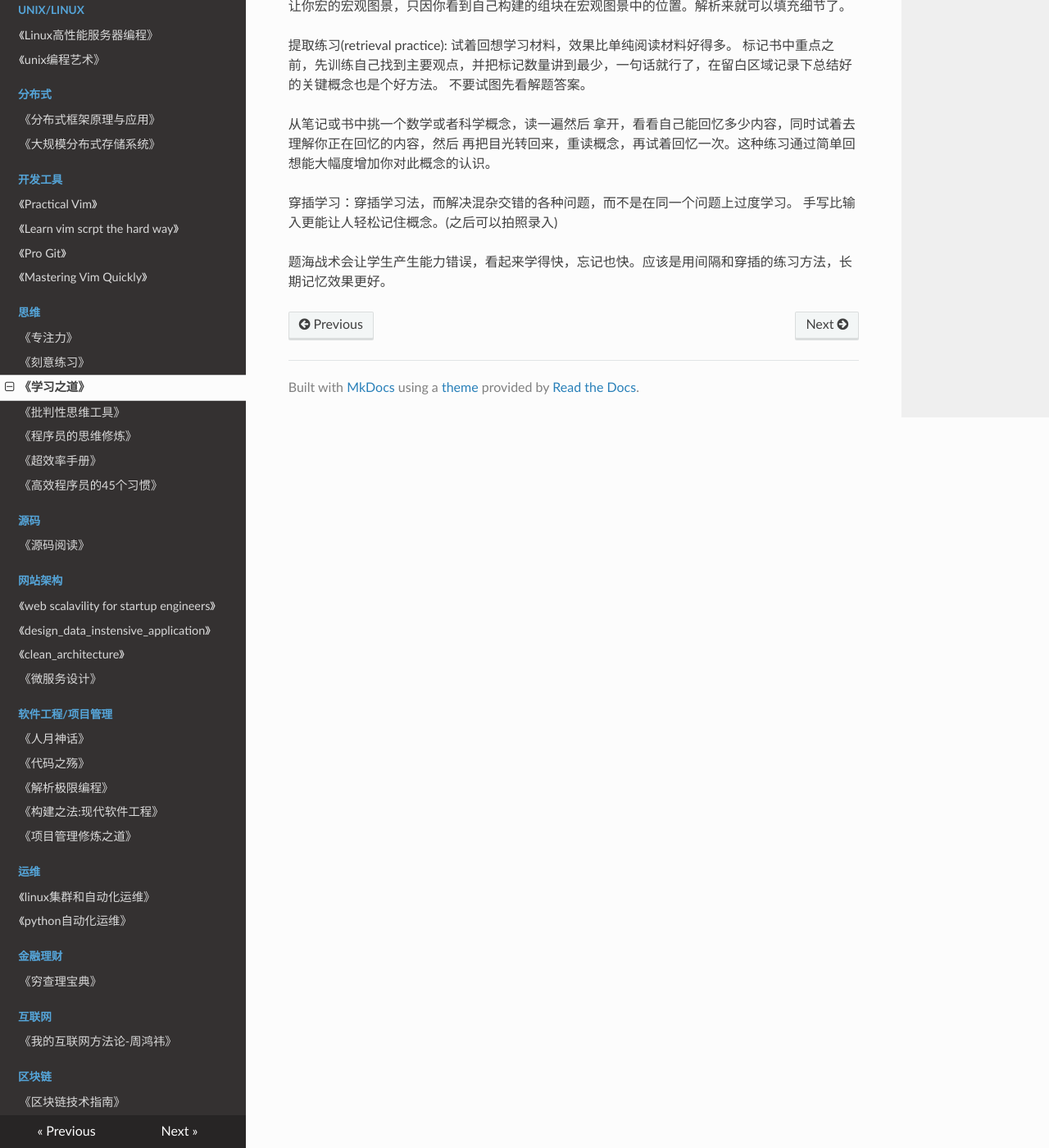
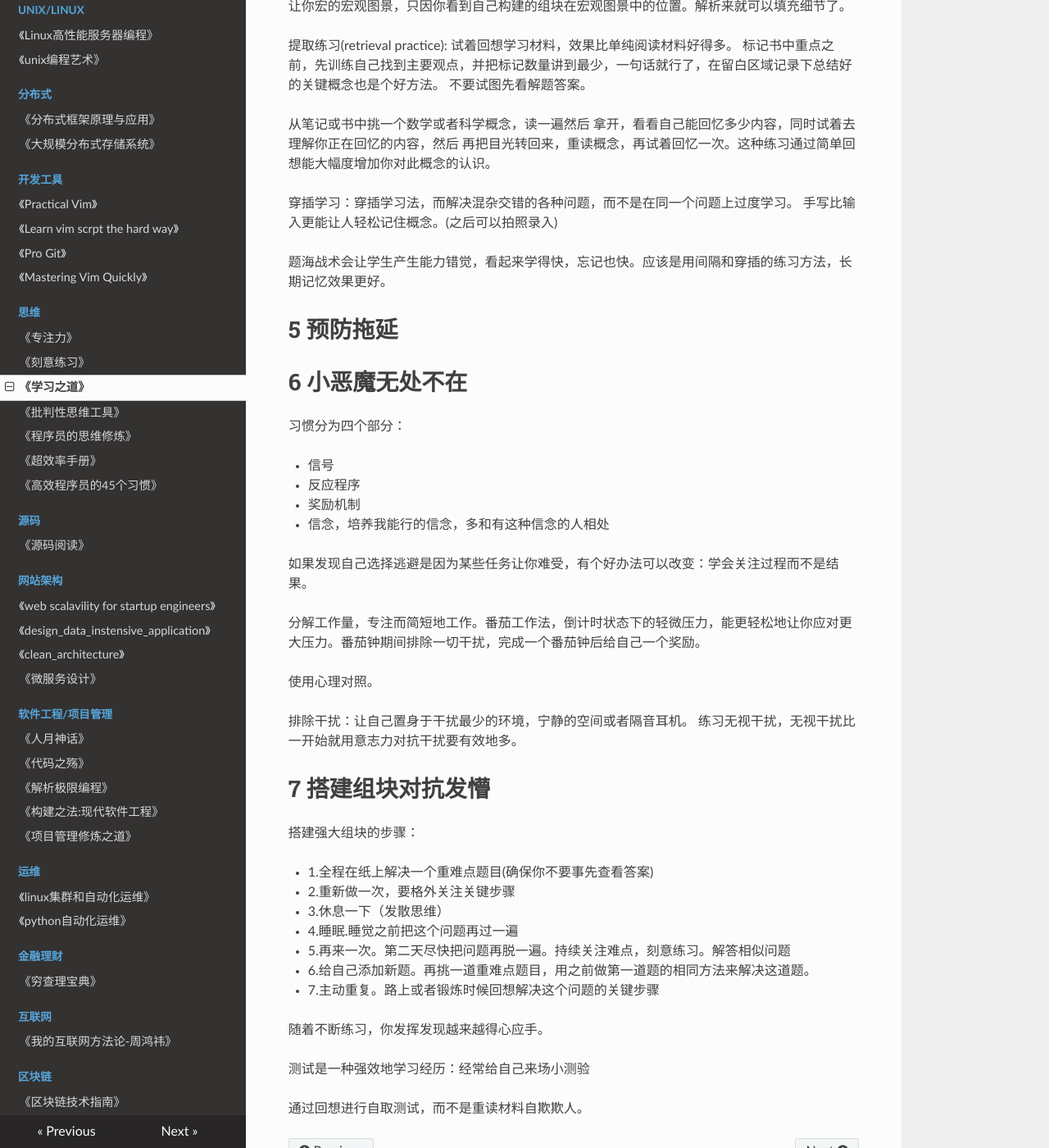
Before and after one commit to PegasusWang/booknotes, an MkDocs documentation site: the page built from docs/思维/学习之道.md, in a window 1280 px wide and 1400 px high, scrolled down 1260 px. Shown: the whole window at 82% size. Built offline with MkDocs 1.6.1, drawn with Linux system fonts in a browser that asks for light colours; nearby versions of some CDN libraries; old or Windows-style settings are respelled for this version of MkDocs.

Commit message:
搭建组块

```diff
--- a/docs/思维/学习之道.md
+++ b/docs/思维/学习之道.md
@@ -54,4 +54,44 @@
 穿插学习：穿插学习法，而解决混杂交错的各种问题，而不是在同一个问题上过度学习。
 手写比输入更能让人轻松记住概念。(之后可以拍照录入)
 
-题海战术会让学生产生能力错误，看起来学得快，忘记也快。应该是用间隔和穿插的练习方法，长期记忆效果更好。
+题海战术会让学生产生能力错觉，看起来学得快，忘记也快。应该是用间隔和穿插的练习方法，长期记忆效果更好。
+
+# 5 预防拖延
+
+# 6 小恶魔无处不在
+
+习惯分为四个部分：
+
+- 信号
+- 反应程序
+- 奖励机制
+- 信念，培养我能行的信念，多和有这种信念的人相处
+
+如果发现自己选择逃避是因为某些任务让你难受，有个好办法可以改变：学会关注过程而不是结果。
+
+
+分解工作量，专注而简短地工作。番茄工作法，倒计时状态下的轻微压力，能更轻松地让你应对更大压力。番茄钟期间排除一切干扰，完成一个番茄钟后给自己一个奖励。
+
+使用心理对照。
+
+排除干扰：让自己置身于干扰最少的环境，宁静的空间或者隔音耳机。
+练习无视干扰，无视干扰比一开始就用意志力对抗干扰要有效地多。
+
+
+# 7 搭建组块对抗发懵
+
+搭建强大组块的步骤：
+
+- 1.全程在纸上解决一个重难点题目(确保你不要事先查看答案)
+- 2.重新做一次，要格外关注关键步骤
+- 3.休息一下（发散思维）
+- 4.睡眠.睡觉之前把这个问题再过一遍
+- 5.再来一次。第二天尽快把问题再脱一遍。持续关注难点，刻意练习。解答相似问题
+- 6.给自己添加新题。再挑一道重难点题目，用之前做第一道题的相同方法来解决这道题。
+- 7.主动重复。路上或者锻炼时候回想解决这个问题的关键步骤
+
+随着不断练习，你发挥发现越来越得心应手。
+
+测试是一种强效地学习经历：经常给自己来场小测验
+
+通过回想进行自取测试，而不是重读材料自欺欺人。
```
